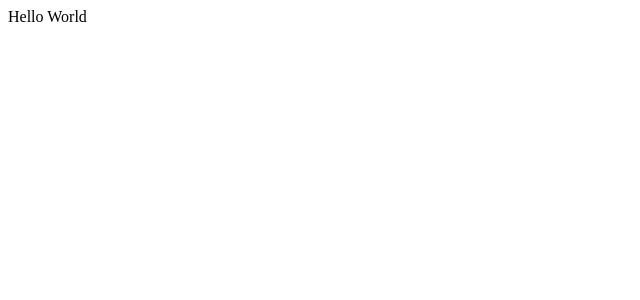
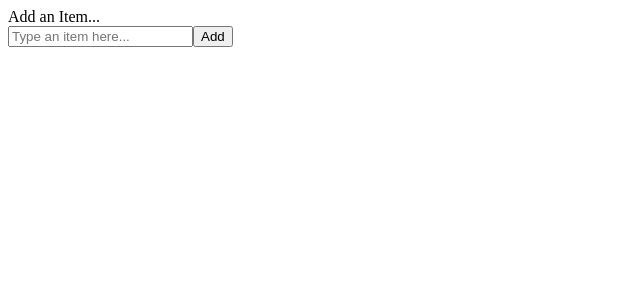
Before and after one commit to aseemchopra25/react-todo, a React (Create React App) app: page / in a window 1280 px wide. Shown: the top 300 px of the page, without its empty margins (0-640 px from the left). Built offline with nearby package versions, Linux system fonts and the light colour scheme.

Commit message:
✨ created to-list

```diff
--- a/src/App.js
+++ b/src/App.js
@@ -1,10 +1,86 @@
 import React, {Component} from 'react';
-function App() {
-  return (
-    <div className="App">
-      Hello World
-    </div>
-  );
+
+class App extends Component{
+  constructor(props){
+    super(props);
+
+    this.state={
+      newItem:"",
+      list:[]
+    }
+  }
+
+  updateInput(key,value){
+    //update react state
+    this.setState({
+      [key]:value
+    });
+  }
+  addItem(){
+    //create item with unique id
+    const newItem={
+      id: 1+Math.random(),
+      value: this.state.newItem.slice()
+
+    };
+    //copy of current list of items
+
+     const list=[...this.state.list];
+
+     //add new item
+     list.push(newItem)
+
+     //update state with new list and reset
+
+     this.setState({
+       list,
+       newItem:""
+     })
+
+  }
+  deleteItem(id){
+    //copy current list of items
+    const list = [...this.state.list];
+    //filter deleted item
+    const updatedList = list.filter(item => item.id !== id);
+
+    this.setState({ list: updatedList});
+  }
+  render(){
+    return(
+      <div className="App">
+        <div>
+          Add an Item...
+          <br/>
+          <input
+            type="text"
+            placeholder="Type an item here..."
+            value={this.state.newItem}
+            onChange={e => this.updateInput("newItem", e.target.value)}
+          />
+          <button
+            onClick={() => this.addItem()}
+          >
+            Add
+          </button>
+          <br/>
+          <ul>
+            {this.state.list.map(item => {
+              return(
+                <li key={item.id}>
+                  {item.value}
+                  <button
+                    onClick={() => this.deleteItem(item.id)}
+                  >
+                    X
+                  </button>
+                </li>
+              )
+            })}
+          </ul>
+        </div>
+      </div>
+    );
+  }
 }
-
 export default App;
```
